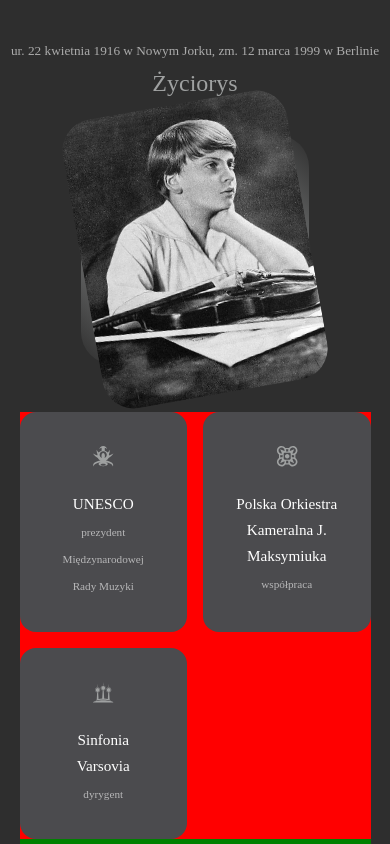
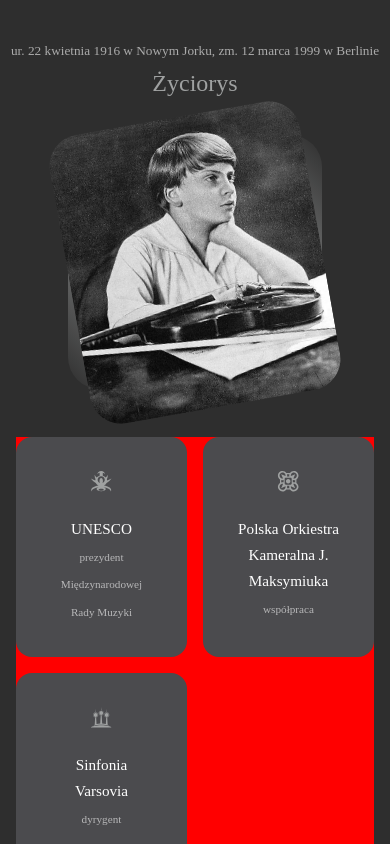
Before and after one commit to AdamBabinicz/menuhin, a React (Create React App) app: page / in a window 390 px wide. Shown: the part 900-1744 px from the top of the page. Built offline with nearby package versions, Linux system fonts and the light colour scheme; a web font is replaced by a local one.

Commit message:
container

```diff
--- a/src/components/about/About.css
+++ b/src/components/about/About.css
@@ -100,6 +100,7 @@
     background: red;
   }
   .about__content {
+    margin: 0 1rem;
     text-align: justify;
     background: green;
     display: flex;
--- a/src/components/about/About.jsx
+++ b/src/components/about/About.jsx
@@ -16,7 +16,7 @@ const About = () => {
           w&nbsp;Berlinie
         </h5>
         <h2>Życiorys</h2>
-        <div className="container about__container">
+        <div className=" about__container">
           <div className="about__me">
             <div className="about__me-image">
               <img src={img} alt="..." />
```
